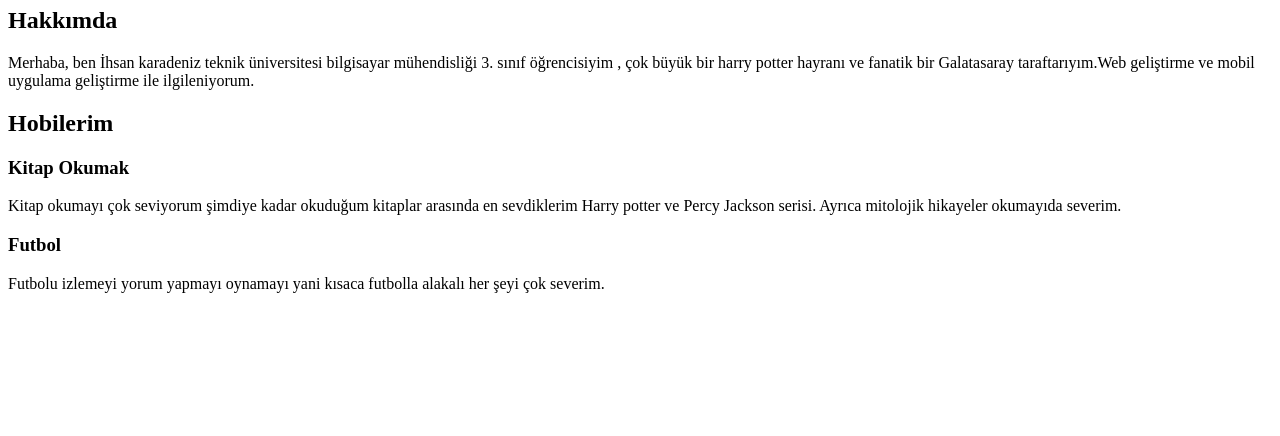
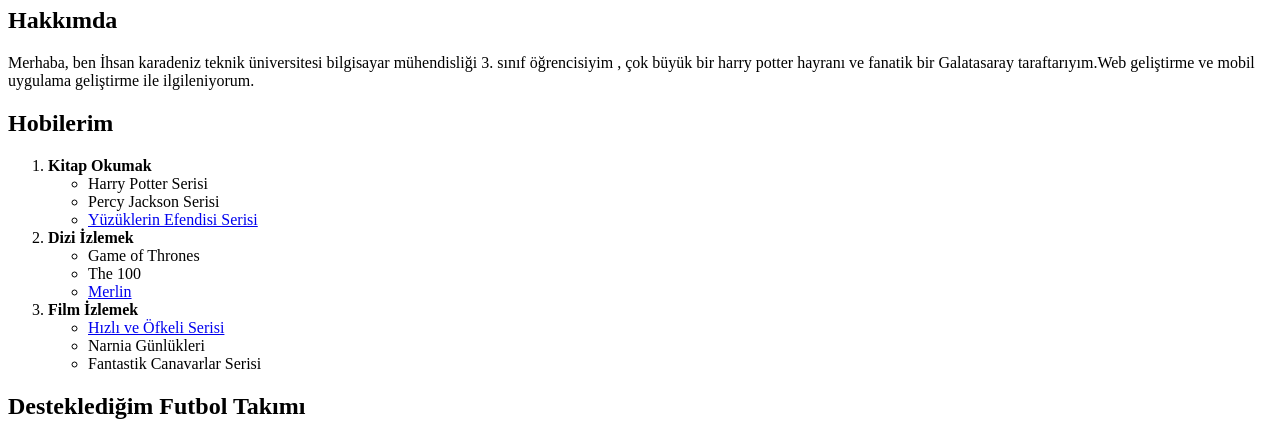
Before and after one commit to Palakonik/kodluyoruzhtml, a plain HTML site: page index.html in a window 1280 px wide. Shown: the part 73-509 px from the top of the page. Drawn offline with Linux system fonts and the light colour scheme.

Commit message:
Add files via upload

```diff
--- a/index.html
+++ b/index.html
@@ -12,12 +12,33 @@
         , çok büyük bir harry potter hayranı ve fanatik bir Galatasaray taraftarıyım.Web geliştirme ve
         mobil uygulama geliştirme ile ilgileniyorum.
     </p>
-    <h2>Hobilerim</h2>
-    <h3>Kitap Okumak</h3>
-    <p>Kitap okumayı çok seviyorum şimdiye kadar okuduğum kitaplar arasında en sevdiklerim Harry potter
-        ve Percy Jackson serisi. Ayrıca mitolojik hikayeler okumayıda severim.
-    </p>
-    <h3>Futbol</h3>
-    <p>Futbolu izlemeyi yorum yapmayı oynamayı yani kısaca futbolla alakalı her şeyi çok severim.</p>
+    <div>
+        <h2>Hobilerim</h2>
+        <ol>
+            <li><strong>Kitap Okumak</strong></li>
+                <ul>
+                    <li>Harry Potter Serisi</li>
+                    <li>Percy Jackson Serisi</li>
+                    <li><a href="https://www.goodreads.com/book/show/33.The_Lord_of_the_Rings" target="_blank">Yüzüklerin Efendisi Serisi</a></li>
+                </ul>
+            <li><strong>Dizi İzlemek</strong></li>
+                <ul>
+                    <li>Game of Thrones</li>
+                    <li>The 100</li>
+                    <li><a href="https://www.imdb.com/title/tt1199099/" target="_blank">Merlin</a></li>
+                </ul>
+            <li><strong>Film İzlemek</strong></li>
+                <ul>
+                    <li><a href="https://www.imdb.com/list/ls068290878/" target="_blank">Hızlı ve Öfkeli Serisi</a></li>
+                    <li>Narnia Günlükleri</li>
+                    <li>Fantastik Canavarlar Serisi</li>
+                </ul>
+        </ol>
+    </div>
+
+        <h2>Desteklediğim Futbol Takımı</h2>
+        <a href="https://www.youtube.com/@Galatasaray" target="_blank">
+            <img src="https://avatars.mds.yandex.net/i?id=bf7c33d205223029256fa4910831aaf6-5234404-images-thumbs&n=13" alt="Galatasaray" title="Galatasaray" width="150" border="3">
+        </a>
 </body>
 </html>
```
